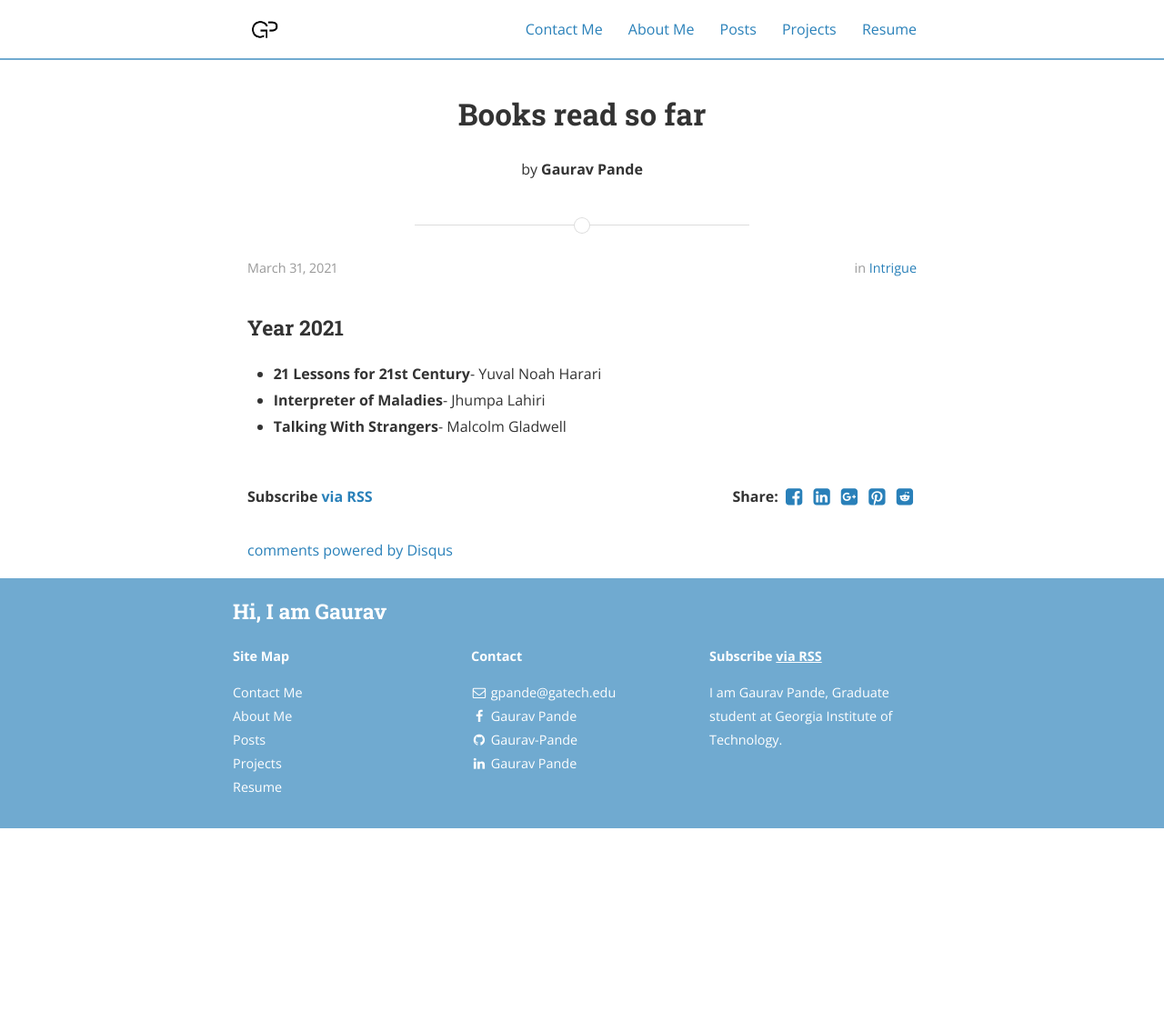
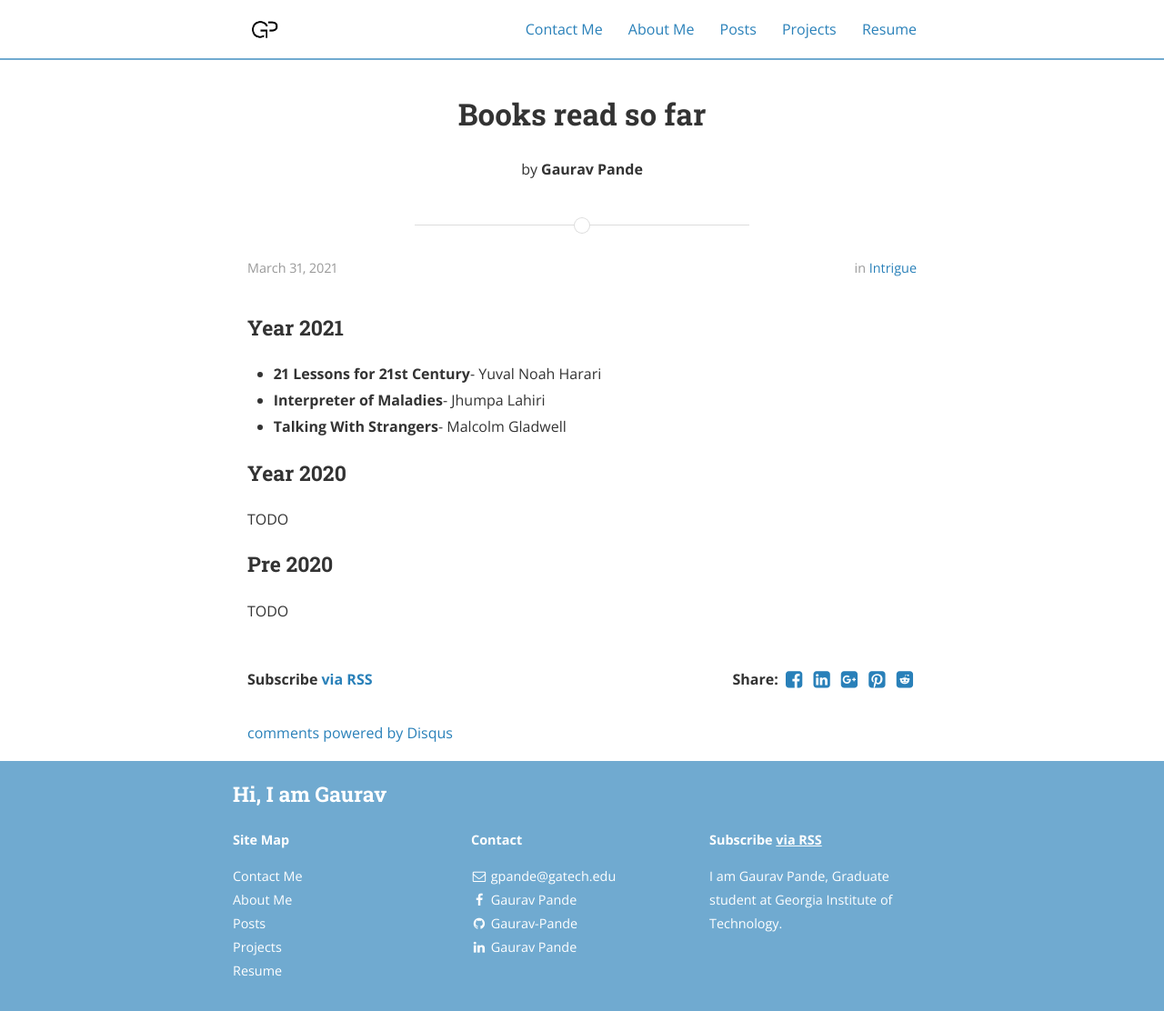
Before and after one commit to Gaurav-Pande/gaurav-pande.github.io, a Jekyll site: the page built from _posts/2021-03-30-books.md, in a window 1280 px wide. Shown: the whole page at 91% size. Built offline with Jekyll 4.4.1, drawn with Linux system fonts in a browser that asks for light colours; nearby versions of some CDN libraries; comment, search, counter and statistics services are not loaded; a style sheet for code colours, icons or effects is not loaded; before the commit the page ends 911 px from its top, so only the background shows below that.

Commit message:
Update 2021-03-30-books.md

```diff
--- a/_posts/2021-03-30-books.md
+++ b/_posts/2021-03-30-books.md
@@ -12,3 +12,12 @@ categories: Intrigue
 * **21 Lessons for 21st Century**- Yuval Noah Harari
 * **Interpreter of Maladies**- Jhumpa Lahiri
 * **Talking With Strangers**- Malcolm Gladwell
+
+### Year 2020
+
+TODO
+
+
+### Pre 2020
+
+TODO
```
